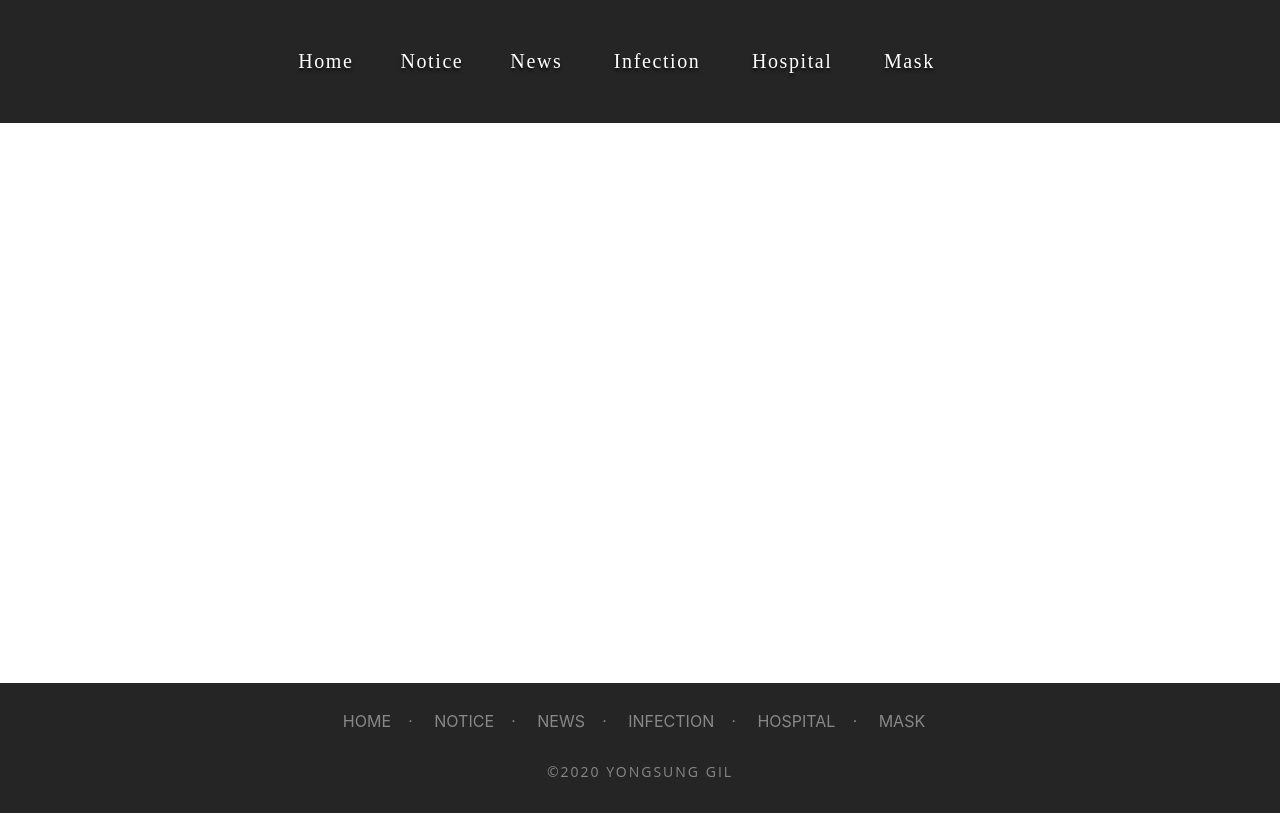
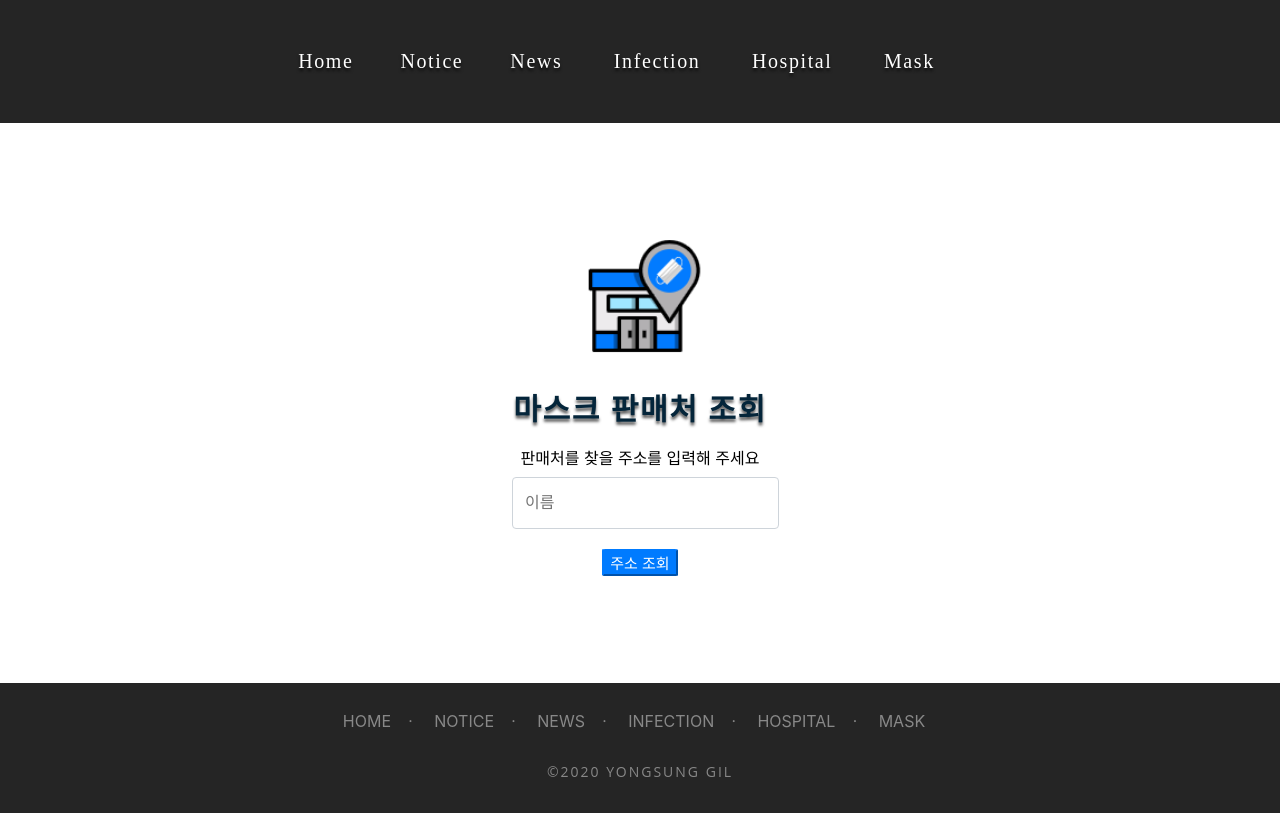
Before and after one commit to gildydtjd/Coromong, a React (Create React App) app: page /Mask in a window 1280 px wide. Built offline with nearby package versions, Linux system fonts and the light colour scheme; no server answers; a web font is replaced by a local one.

Commit message:
mask 페이지

```diff
--- a/src/body/Mask.js
+++ b/src/body/Mask.js
@@ -1,39 +1,52 @@
 import React, { Component } from 'react'
-import Axios from 'axios';
 import './mask.css'
+import { Link } from 'react-router-dom';
+
 
 export default class Mask extends Component {
   constructor(props) {
     super(props);
     this.state = {
-      address: "",
-      count: "",
-      stores: [{
-        addr: "",
-        code: "",
-        created_at: "",
-        lat: "",
-        lng: "",
-        name: "",
-        remain_stat: "",
-        stock_at: "",
-        type: ""
-      }]
+      name : "",
+      phone : ""
     }
+    this.handleChange = this.handleChange.bind(this);
+    this.handleSubmit = this.handleSubmit.bind(this);
   }
 
-  componentDidMount(){
-    Axios.get("https://8oi9s0nnth.apigw.ntruss.com/corona19-masks/v1/storesByGeo/json").then(res => {
-      const state = res.data;
-      console.log(res.data);
-      this.setState(state);
-    })
-  }
+        handleChange = (e) => {
+          this.setState({
+            [e.target.name]: e.target.value
+          })
+        }
 
+         handleSubmit = (e) => {
+          e.preventDefault();
+          this.setState({
+            name: '',
+            phone: ''
+          })
+        }
   render() {
+
      return (
       <div className="mask">
-        </div>
-    )
+        <div style={{width : '20%'}}>
+        <img src="./Img/mask.PNG" style={{width : '60%'}}></img>
+        <h1 className="mask_title">마스크 판매처 조회</h1>
+        <label className="form-label" for="formBasicEmail">판매처를 찾을 주소를 입력해 주세요</label>
+        <form onSubmit={this.handleSubmit} className="search_form">
+        <input
+          placeholder="이름"
+          value={this.state.name}
+          onChange={this.handleChange}
+          name="name"
+          class="form-control"
+        />
+        <Link to={"/Mask/" + this.state.name}><button type="submit" className="btn-primary">주소 조회</button></Link>
+      </form>
+      </div>
+      </div>
+     )
   }
 }
--- a/src/body/mask.css
+++ b/src/body/mask.css
@@ -4,3 +4,55 @@
   justify-content: center;
   align-items: center;
 }
+
+.mask_title {
+  font-family: "NanumSquareRound",sans-serif;
+  font-weight: 800;
+  line-height: 1;
+  color: #04253a;
+  font-size: 30px;
+}
+
+.form-group {
+  margin-bottom: 1rem;
+}
+
+label {
+  display: inline-block;
+  margin-bottom: .5rem;
+}
+
+.form-control {
+  display: block;
+  width: 94%;
+  height: calc(1.5em + .75rem + 2px);
+  padding: .375rem .75rem;
+  font-size: 1rem;
+  font-weight: 400;
+  line-height: 1.5;
+  color: #495057;
+  background-color: #fff;
+  background-clip: padding-box;
+  border: 1px solid #ced4da;
+  border-radius: .25rem;
+  transition: border-color .15s ease-in-out,box-shadow .15s ease-in-out;
+}
+
+.text-muted {
+  color: #6c757d!important;
+}
+
+
+.btn-primary {
+  color: #fff;
+  background-color: #007bff;
+  border-color: #007bff;
+  font-size: 15px;
+  border-radius: 5%;
+  width: 30%;
+  margin-top: 20px;
+}
+
+.search_form{
+  width: 100%;
+}
--- a/src/body/notice.css
+++ b/src/body/notice.css
@@ -38,6 +38,9 @@
 }
 
 @media(max-width : 480px){
+  .notice_table {
+    width: 90%;
+  }
   .notice_table td {
     font-size: 5px;
   }
--- a/src/header/header.css
+++ b/src/header/header.css
@@ -21,7 +21,7 @@
 
 @media(max-width : 480px){
   .header{
-    padding: 30px 5px;
+    padding: 23px 5px;
   }
 
   .menu {
```
Also changed, not shown: public/Img/mask.PNG (added).
